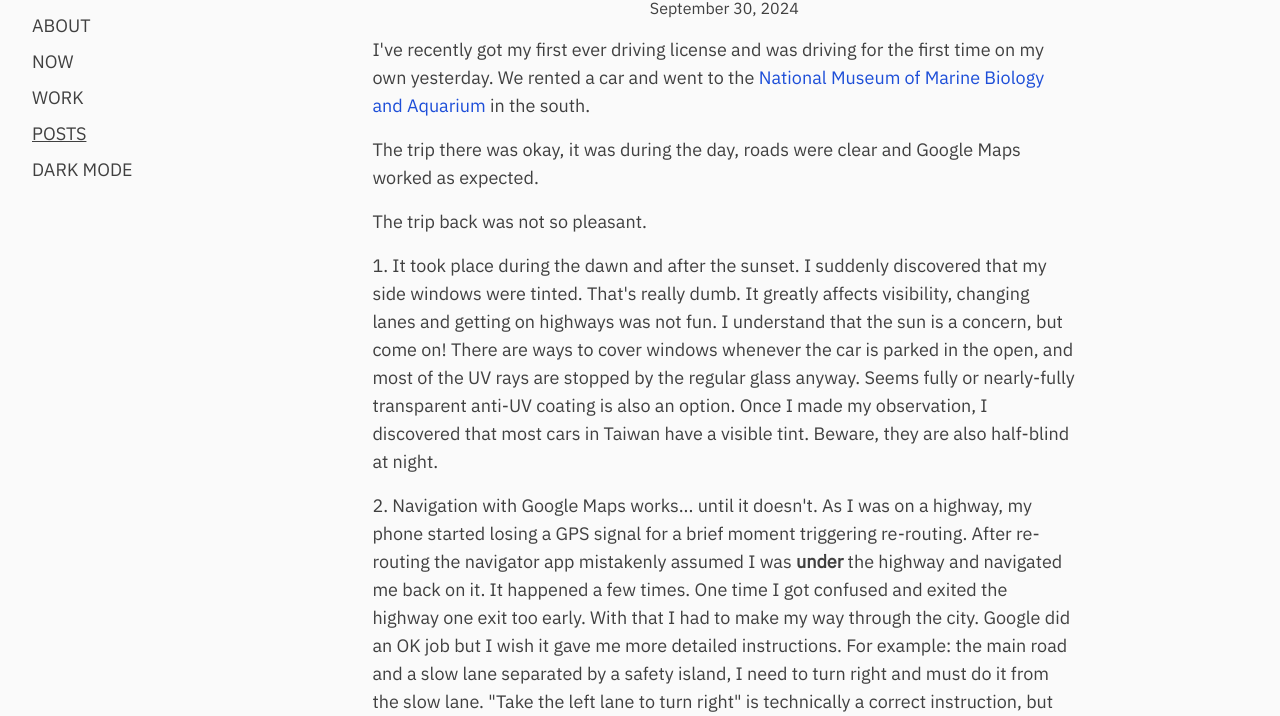
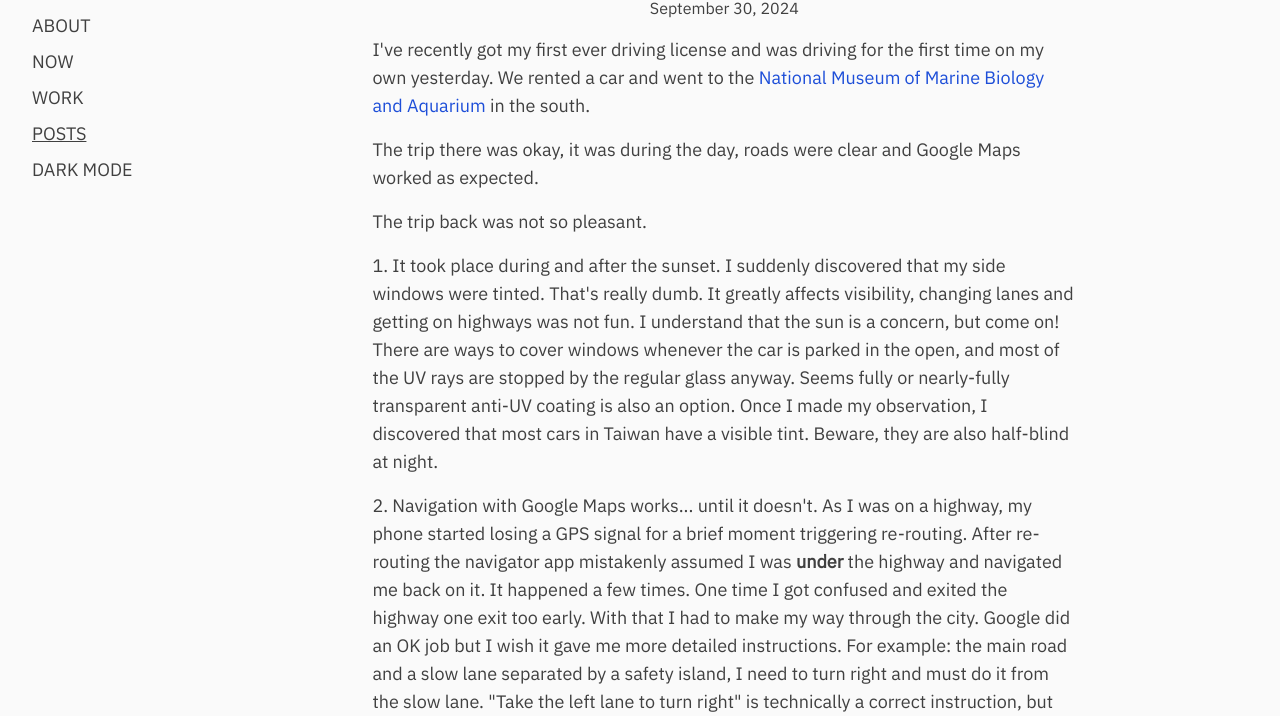
Before and after one commit to korshunov/korshunov.github.io, a website: page docs/posts/2024-09-30-driving-in-taiwan.html in a window 1280 px wide. Shown: the part 84-800 px from the top of the page. Drawn offline with Linux system fonts and the light colour scheme.

Commit message:
fixed text

```diff
--- a/docs/posts/2024-09-30-driving-in-taiwan.html
+++ b/docs/posts/2024-09-30-driving-in-taiwan.html
@@ -162,7 +162,7 @@
 </p>
 
 <p>
-	1. It took place during the dawn and after the sunset. I
+	1. It took place during and after the sunset. I
 	suddenly discovered that my side windows were tinted. That's
 	really dumb. It greatly affects visibility, changing lanes
 	and getting on highways was not fun. I understand that the
```
Also changed, not shown: src/posts/2024-09-30-driving-in-taiwan.html (+1 -1 lines).
